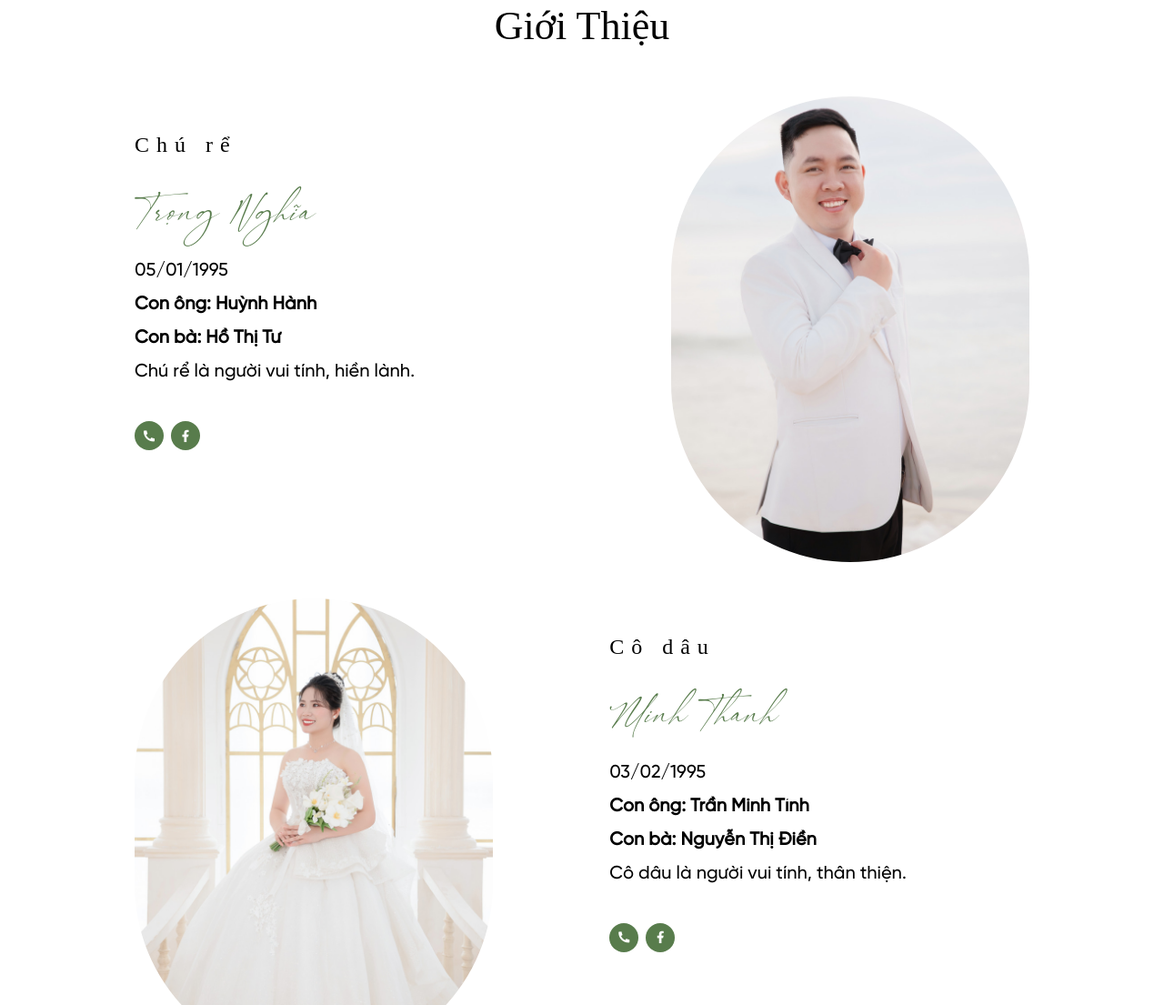
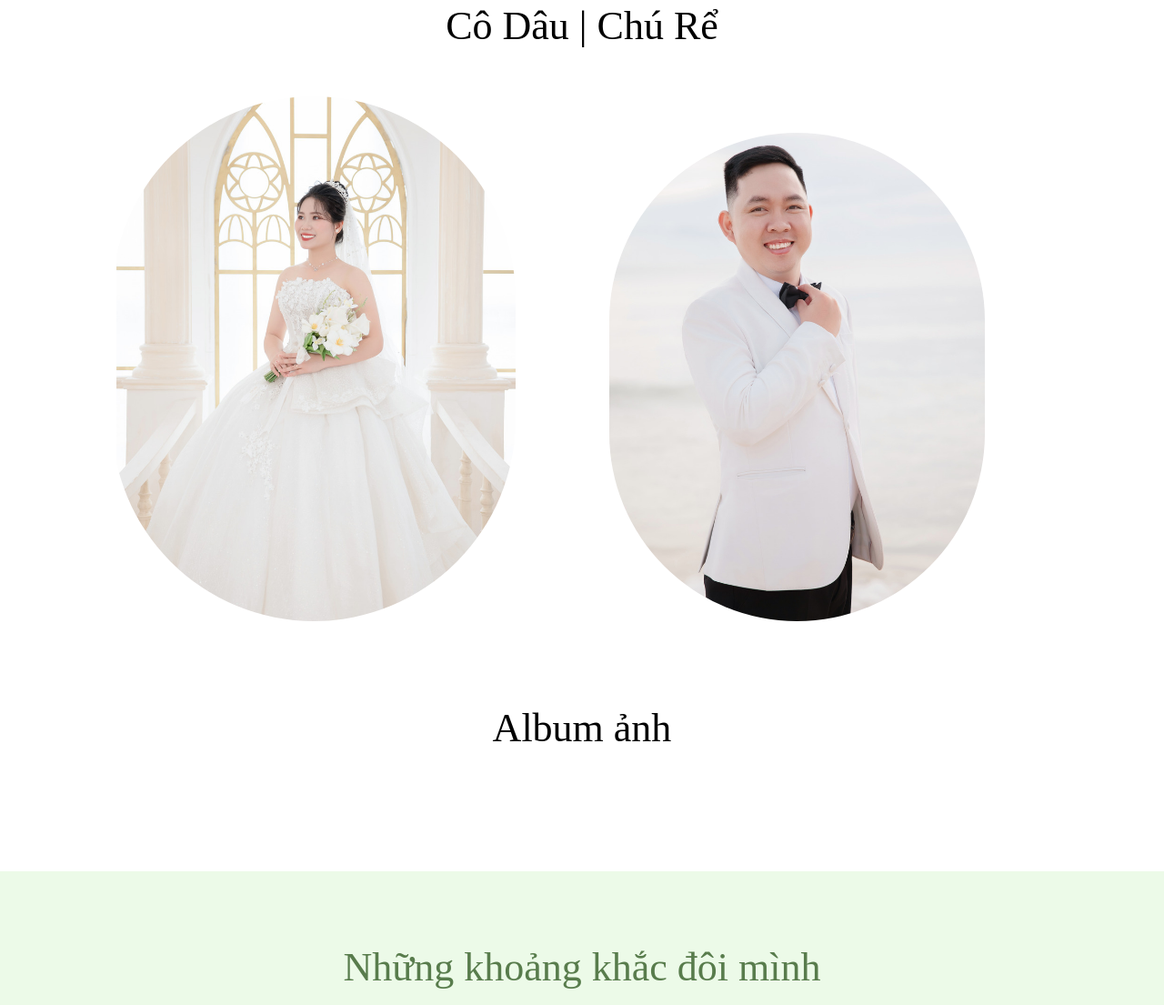
Before and after one commit to nghiahuynht05/Nghia-Thanh, a plain HTML site: page index.html in a window 1280 px wide. Shown: the part 889-1994 px from the top of the page at 91% size. Drawn offline with nearby package versions, Linux system fonts and the light colour scheme; some packages are replaced by stand-ins of ours; files that its build step writes are made by us from their sources; a script that the page names is missing; files whose address does not match are found by name; a web font is replaced by a local one.

Commit message:
first commit

```diff
--- a/index.html
+++ b/index.html
@@ -593,7 +593,7 @@
     <!-- ABOUT -->
     <section id="about" class="section-about">
       <div class="section-heading">
-        <h2 class="section-title">Giới Thiệu</h2>
+        <h2 class="section-title">Cô Dâu | Chú Rể</h2>
       </div>
       <div class="about-container container">
         <div class="about-card" style="order:2">
@@ -601,51 +601,16 @@
             <img src="./wp-content/upload/VUQ_4179.jpg" alt="" class="bride_img" />
           </div>
           <div class="about-data" data-aos="fade-right" data-aos-duration="3000">
-            <p class="title">Cô dâu</p>
-            <h3 class="bride_name">Minh Thanh</h3>
-            <p class="bride_birthday">03/02/1995</p>
-            <p style="font-weight: bold;" class="bride_birthday">Con ông: Trần Minh Tính</p>
-            <p style="font-weight: bold;" class="bride_birthday">Con bà: Nguyễn Thị Điền</p>
-            <p class="bride_des">Cô dâu là người vui tính, thân thiện.</p>
-            <hr />
-            <div class="social-link">
-              <a href="tel:+84344900525" class="gr_phone">
-                <i class='ri-phone-fill'></i>
-              </a>
-              <a href="https://www.facebook.com/thanh.tran0302" class="gr_phone" target="_blank">
-                <i class="ri-facebook-fill"></i> </a>
+            <div class="about-media" data-aos="fade-right" data-aos-duration="3000">
+              <img src="./wp-content/upload/VUQ_3816.jpg" alt="" class="groom_img">
             </div>
           </div>
-
-        </div>
-        <div class="about-card" style="order:1">
-          <div class="about-media" data-aos="fade-right" data-aos-duration="3000">
-            <img src="./wp-content/upload/VUQ_3816.jpg" alt="" class="groom_img">
-          </div>
-          <div class="about-data" data-aos="fade-left" data-aos-duration="3000">
-            <p class="title">Chú rể</p>
-            <h3 class="groom_name">Trọng Nghĩa</h3>
-            <p class="groom_birthday">05/01/1995</p>
-            <p style="font-weight: bold;" class="bride_birthday">Con ông: Huỳnh Hành</p>
-            <p style="font-weight: bold;" class="bride_birthday">Con bà: Hồ Thị Tư</p>
-            <p class="groom_des">Chú rể là người vui tính, hiền lành.
-            </p>
-            <hr />
-            <div class="social-link">
-              <a href="tel:+84348811525" class="gr_phone">
-                <i class='ri-phone-fill'></i>
-              </a>
-              <a href="https://www.facebook.com/nghiahuynht05" class="gr_phone" target="_blank">
-                <i class="ri-facebook-fill"></i> </a>
-            </div>
-          </div>
-
         </div>
       </div>
     </section>
     <!-- END ABOUT -->
     <!-- TIMELINE -->
-    <section id="time-line" class="time-line-section img_bg bg_overlay"
+    <!-- <section id="time-line" class="time-line-section img_bg bg_overlay"
       style="background-image:url(./wp-content/upload/VUQ_4300.jpg)">
       <div class="time-line container">
         <div class="section-heading">
@@ -708,7 +673,7 @@
           </div>
         </div>
       </div>
-    </section>
+    </section> -->
     <!-- END TIMELINE -->
     <!-- ALBUM -->
     <section id="album" class="section-album" data-aos="fade-up" data-aos-duration="3000">
```
